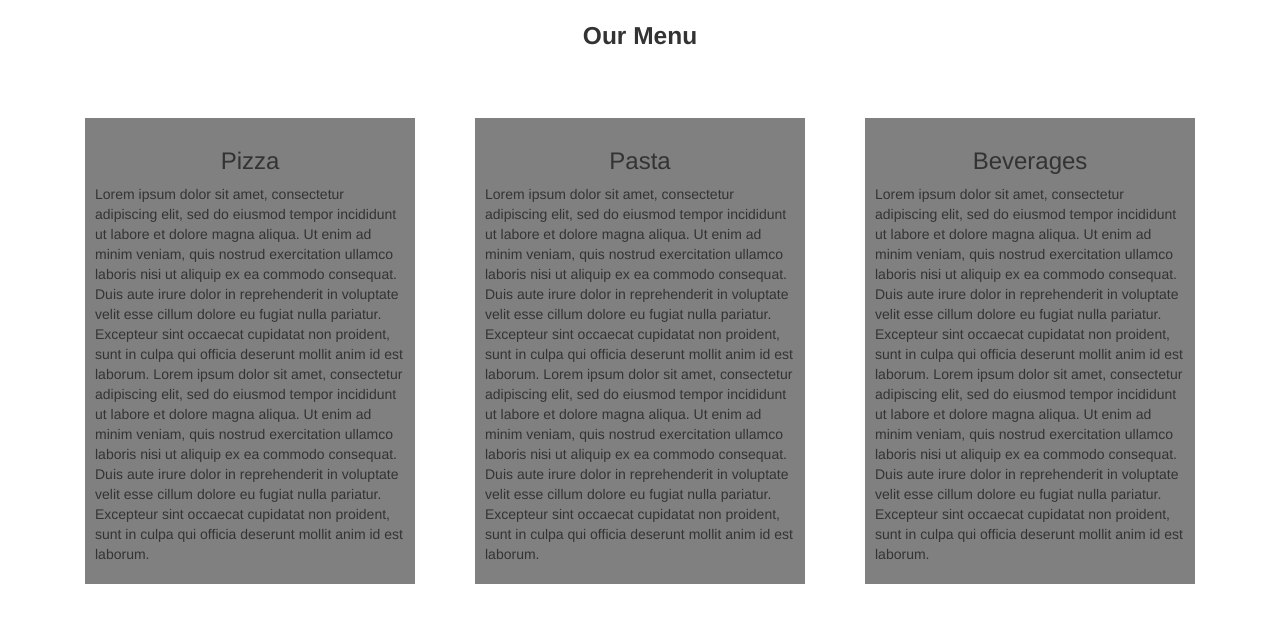
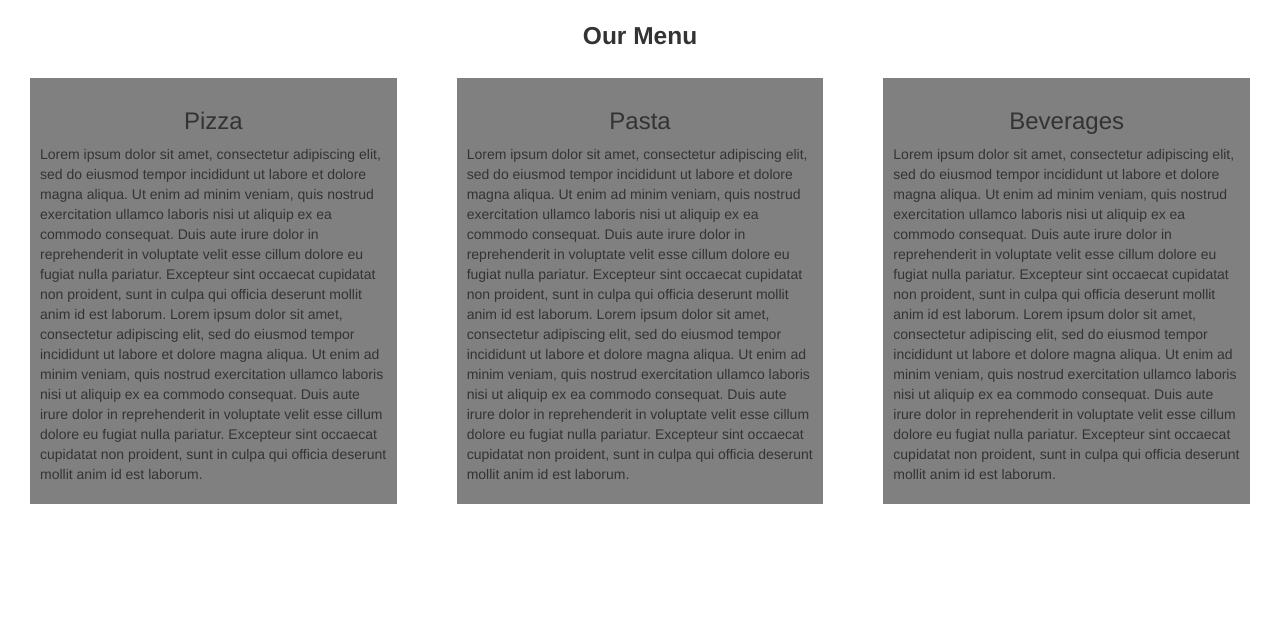
Before and after one commit to kkheelan/HTML-CSS-JS---John-Hopkins, a plain HTML site: page Assignment3/index.html in a window 1280 px wide. Shown: the part 104-726 px from the top of the page. Drawn offline with Linux system fonts and the light colour scheme.

Commit message:
Updating container class and removing comments

```diff
--- a/Assignment3/index.html
+++ b/Assignment3/index.html
@@ -51,7 +51,7 @@
 
     <p class="text-center">Our Menu</p>
 
-    <div class="container">
+    <div class="container-fluid">
       <div class="row">
         <div class="col-lg-4 col-md-4 col-sm-6">
           <div class="content">
@@ -74,29 +74,6 @@
       </div>
     </div>
 
-
-
-
-    <!--div class="c-container">
-        <div class="c-row">
-            <div class="content">
-                <div class="section-heading s1">Pizza</div>
-                <p>Lorem ipsum dolor sit amet, consectetur adipiscing elit, sed do eiusmod tempor incididunt ut labore et dolore magna aliqua. Ut enim ad minim veniam, quis nostrud exercitation ullamco laboris nisi ut aliquip ex ea commodo consequat. Duis aute irure dolor in reprehenderit in voluptate velit esse cillum dolore eu fugiat nulla pariatur. Excepteur sint occaecat cupidatat non proident, sunt in culpa qui officia deserunt mollit anim id est laborum.</p>
-            </div>
-        </div>
-        <div class="c-row">
-            <div class="content">
-                <div class="section-heading s2">Pasta</div>
-                <p>Lorem ipsum dolor sit amet, consectetur adipiscing elit, sed do eiusmod tempor incididunt ut labore et dolore magna aliqua. Ut enim ad minim veniam, quis nostrud exercitation ullamco laboris nisi ut aliquip ex ea commodo consequat. Duis aute irure dolor in reprehenderit in voluptate velit esse cillum dolore eu fugiat nulla pariatur. Excepteur sint occaecat cupidatat non proident, sunt in culpa qui officia deserunt mollit anim id est laborum.</p>
-            </div>
-        </div>
-        <div class="c-row full-length">
-            <div class="content">
-                <div class="section-heading s3">Beverages</div>
-                <p>Lorem ipsum dolor sit amet, consectetur adipiscing elit, sed do eiusmod tempor incididunt ut labore et dolore magna aliqua. Ut enim ad minim veniam, quis nostrud exercitation ullamco laboris nisi ut aliquip ex ea commodo consequat. Duis aute irure dolor in reprehenderit in voluptate velit esse cillum dolore eu fugiat nulla pariatur. Excepteur sint occaecat cupidatat non proident, sunt in culpa qui officia deserunt mollit anim id est laborum.</p>
-            </div>
-        </div>
-    </div-->
   <script src="js/jquery-2.1.4.min.js"></script>
   <script src="js/bootstrap.min.js"></script>
   <script src="js/script.js"></script>
```
